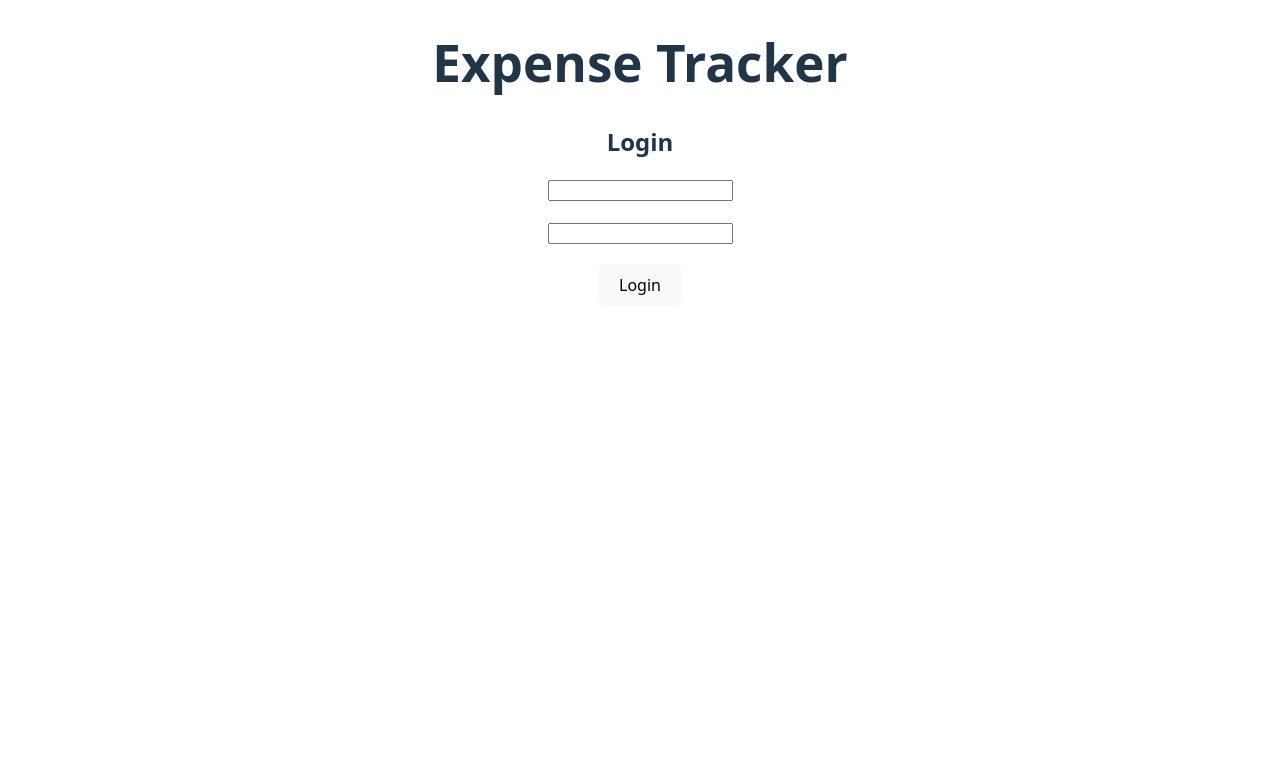
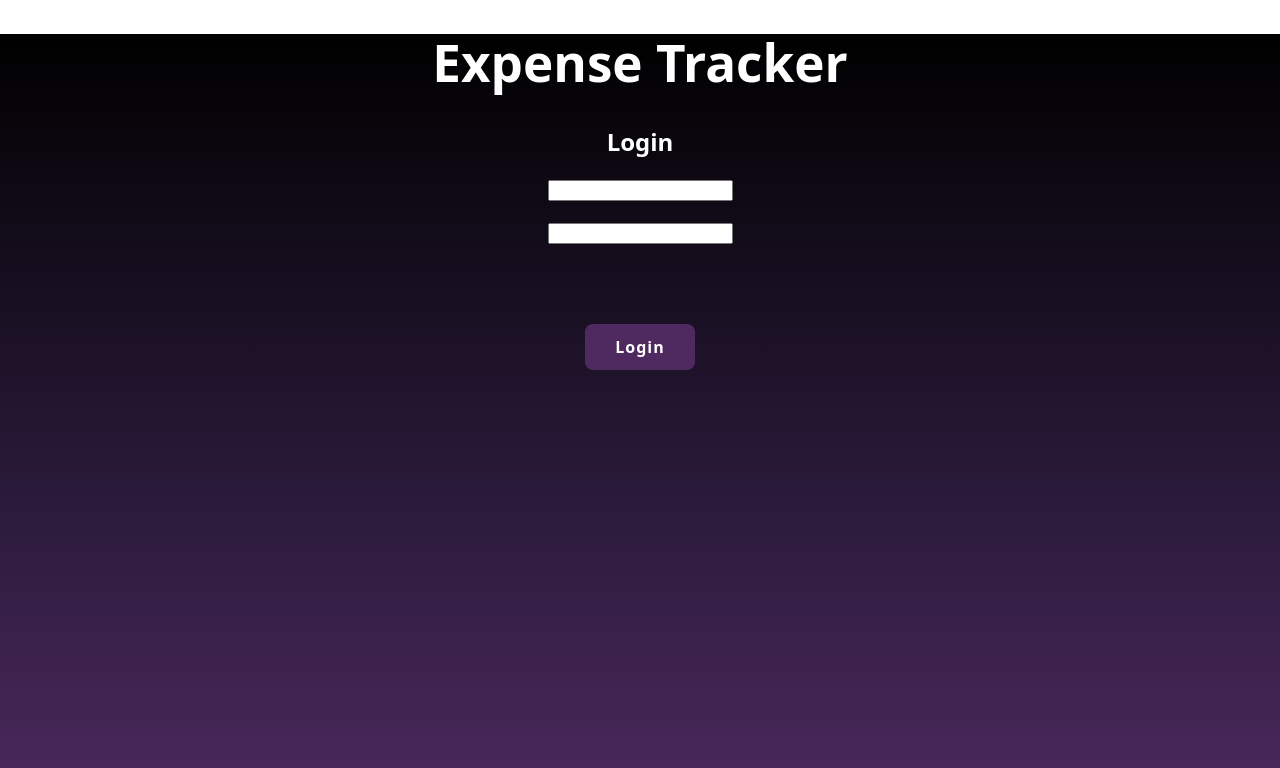
Before and after one commit to adamljouad/special-potato, a React (Vite) app: page / in a window 1280 px wide. Shown: the top 768 px of the page. Built offline with nearby package versions, Linux system fonts and the light colour scheme.

Commit message:
Style login component with CSS for improved UI; add hover effects to login button

```diff
--- a/src/App.css
+++ b/src/App.css
@@ -36,3 +36,38 @@
 .read-the-docs {
   color: #888;
 }
+.login-body {
+  background: linear-gradient(to bottom, #000000 0%, #2c1b3c 60%, #4f2a61 100%);
+  min-height: 100vh;
+  color: white;
+}
+
+.login-button {
+  color: white;
+  background-color: #4f2a61;
+  margin-top: 60px;
+  border: none;
+  padding: 12px 30px;
+  border-radius: 8px;
+  font-size: 16px;
+  font-weight: 600;
+  letter-spacing: 1px;
+  cursor: pointer;
+  transition: all 0.3s ease;
+}
+
+.login-button:hover {
+  background-color: #bc75ff;
+  transform: scale(1.05);
+  box-shadow: 0 6px 12px rgba(0, 0, 0, 0.2);
+}
+
+.login-button:active {
+  transform: scale(1);
+  box-shadow: 0 4px 8px rgba(0, 0, 0, 0.1);
+}
+
+.login-button:focus {
+  outline: none;
+  box-shadow: 0 0 0 3px rgba(76, 66, 158, 0.5);
+}
--- a/src/components/login.jsx
+++ b/src/components/login.jsx
@@ -22,16 +22,16 @@ function Login() {
   }
 
   return (
-    <>
+    <div className='login-body'>
       <h1>Expense Tracker</h1>
       <h2>Login</h2>
       <input value={inputUsername} onChange={(e) => setInputUsername(e.target.value)}></input>
       <div>
       <input type='password' value={inputPassword} onChange={(e) => setInputPassword(e.target.value)}></input>
       </div>
-      <button onClick={tryLogin}>Login</button>
+      <button onClick={tryLogin} className='login-button'>Login</button>
       <p>{loginWrong}</p>
-    </>
+    </div>
   )
 }
 
```
